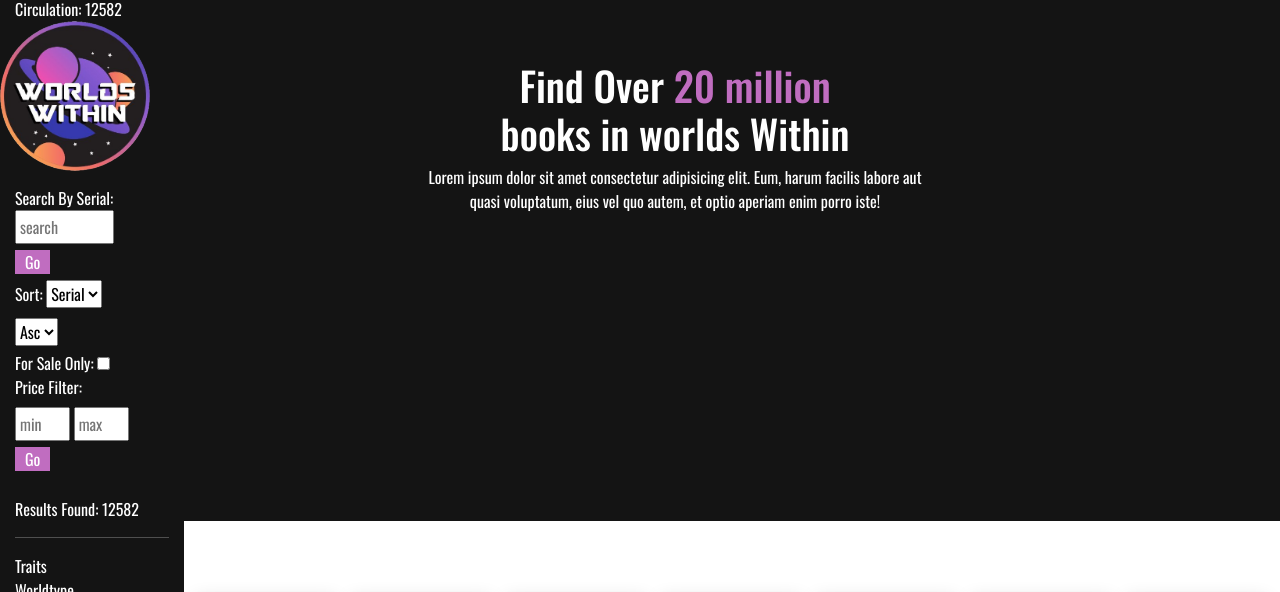
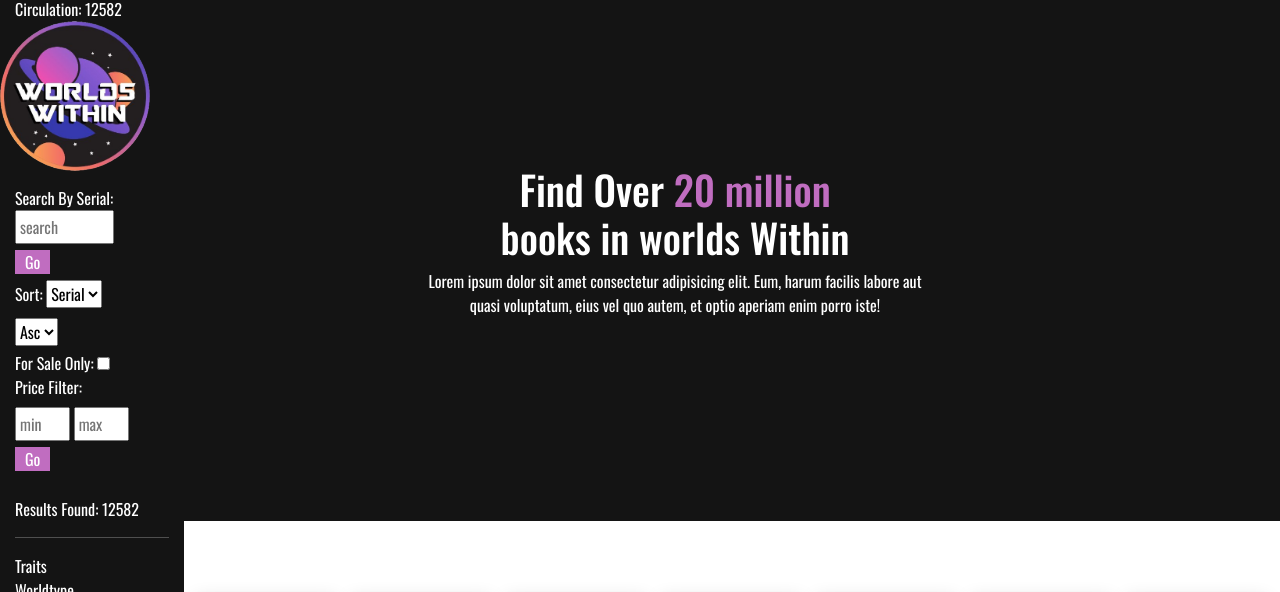
Before and after one commit to Haruntahid/World_within, a plain HTML site: page index.html in a window 1280 px wide. Shown: the part 135-727 px from the top of the page. Drawn offline with nearby package versions, Linux system fonts and the light colour scheme.

Commit message:
world_within

```diff
--- a/css/style.css
+++ b/css/style.css
@@ -193,20 +193,18 @@ font-size: 0.9rem;
 
 
 
-
-
-
-
-
 /* sec */
 
-.txt_boxx{
-    width: 50%;
-    margin: 0 auto;
-    text-align: center;
-    padding-left: 70px;
-    margin-top: 100px;
-}
+    .txt_boxx {
+        width: 50%;
+        margin: 0 auto;
+        text-align: center;
+        padding-left: 70px;
+        position: relative;
+        top: 50%;
+        transform: translateY(-50%);
+    }
+
 .top_right{
     width: 100%;
     height: 70vh;
```
